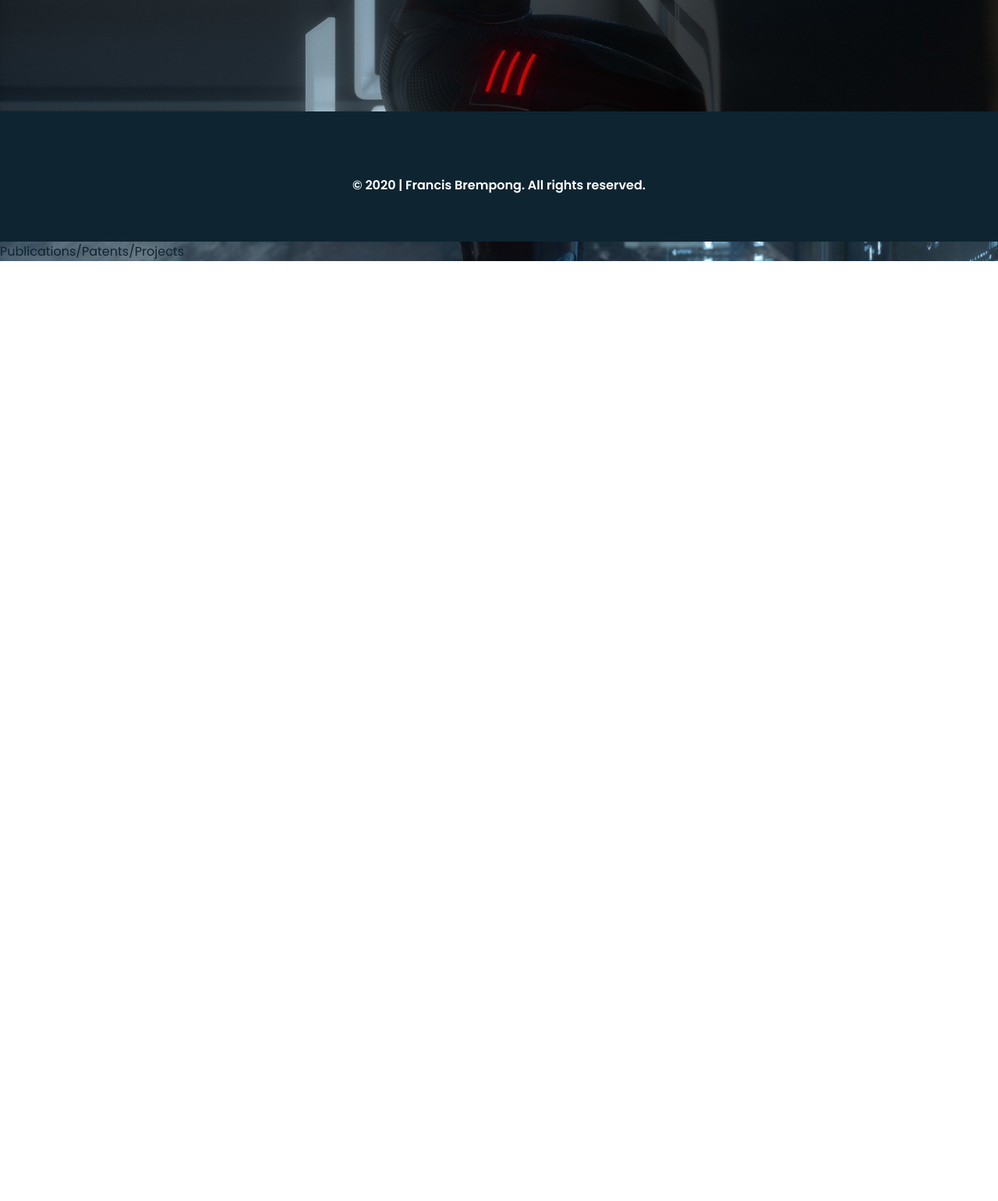
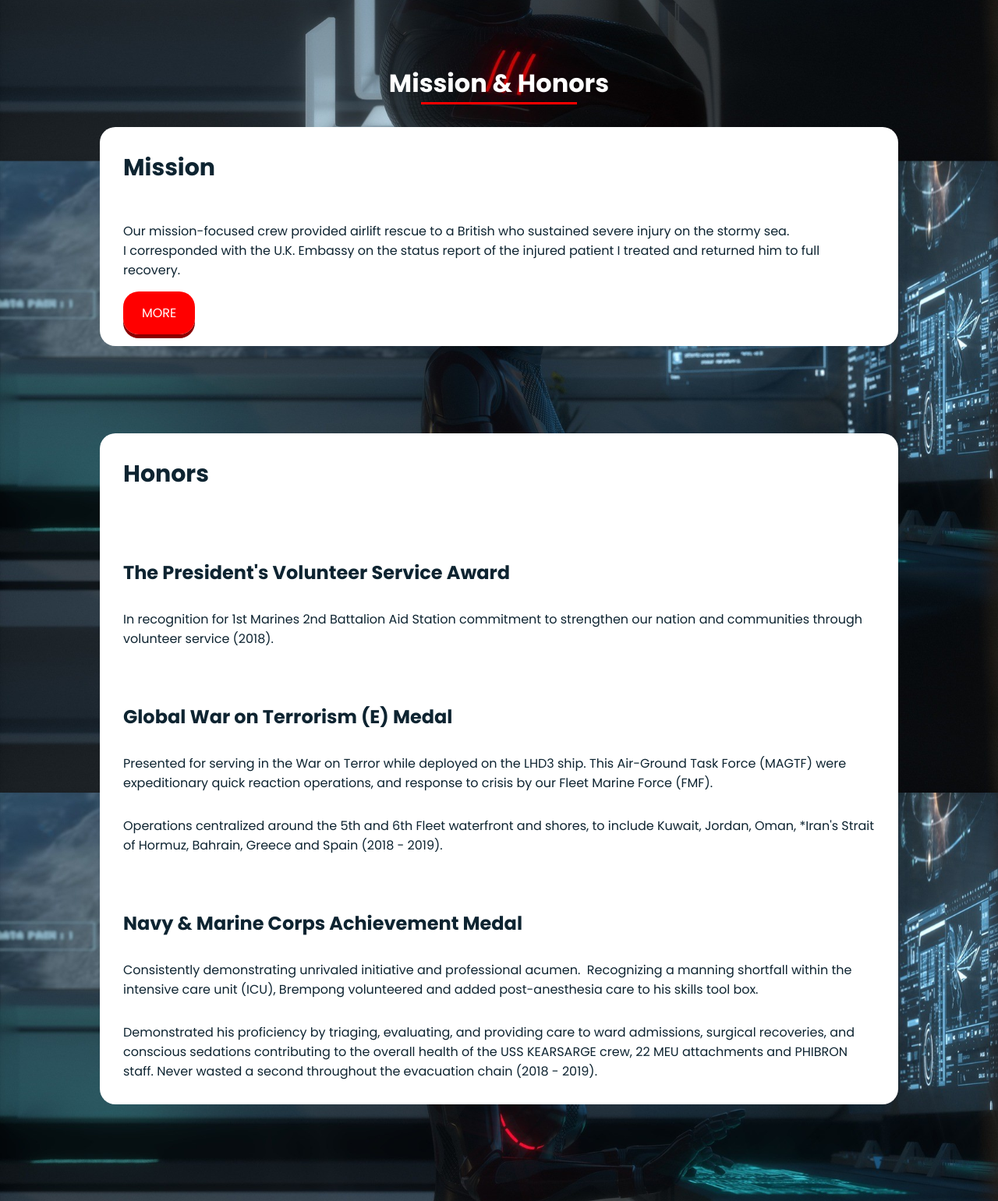
Before and after one commit to dylanbuchi/francis-portfolio, a plain HTML site: page templates/impact.html in a window 1280 px wide. Shown: the part 2225-3766 px from the top of the page at 78% size. Before the commit the page ends 2560 px from the top, so only its background shows below. Drawn offline with nearby package versions, Linux system fonts and the light colour scheme.

Commit message:
add impact page

```diff
--- a/templates/impact.html
+++ b/templates/impact.html
@@ -237,10 +237,10 @@
 
                                     <a
                                         class="snt-jude"
-                                        href="https://nsmq.com.gh/videos/"
+                                        href="https://medium.com/@click2ctrl/how-to-publish-an-ad-on-craigslist-in-two-stages-2cbfb59cea92"
                                         target="_blank"
                                     >
-                                        MORE</a
+                                        Link</a
                                     >
                                 </p>
                             </li>
@@ -250,14 +250,98 @@
 
                                     <a
                                         class="snt-jude"
-                                        href="https://nsmq.com.gh/videos/"
+                                        href="https://github.com/click2ctrl"
                                         target="_blank"
                                     >
-                                        MORE</a
+                                        Link</a
                                     >
                                 </p>
                             </li>
                         </ul>
+                    </div>
+                </div>
+            </section>
+
+            <section class="impact section" id="impact">
+                <h2 class="section-title-ex">Mission & Honors</h2>
+                <div class="hope-div bd-grid">
+                    <div class="title-hope">
+                        <h2 style="font-size: 30px" class="about__subtitle">
+                            Mission
+                        </h2>
+                    </div>
+                    <div class="title-hope">
+                        <p class="about__text">
+                            Our mission-focused crew provided airlift rescue to
+                            a British who sustained severe injury on the stormy
+                            sea. <br />I corresponded with the U.K. Embassy on
+                            the status report of the injured patient I treated
+                            and returned him to full recovery.
+                        </p>
+
+                        <p class="about__text">
+                            <a
+                                class="snt-jude"
+                                href="https://news.usni.org/2019/07/18/kearsarge-returns-to-norfolk-after-7-month-deployment"
+                                target="_blank"
+                            >
+                                MORE</a
+                            >
+                        </p>
+                    </div>
+                </div>
+            </section>
+            <section class="impact section" id="impact">
+                <div class="hope-div bd-grid">
+                    <div class="title-hope">
+                        <h2 style="font-size: 30px" class="about__subtitle">
+                            Honors
+                        </h2>
+                    </div>
+                    <div class="title-hope">
+                        <h1 style="padding-top: 40px" class="about__subtitle">
+                            The President's Volunteer Service Award
+                        </h1>
+                        <p class="about__text">
+                            In recognition for 1st Marines 2nd Battalion Aid
+                            Station commitment to strengthen our nation and
+                            communities through volunteer service (2018).
+                        </p>
+                        <h1 style="padding-top: 40px" class="about__subtitle">
+                            Global War on Terrorism (E) Medal
+                        </h1>
+                        <p class="about__text">
+                            Presented for serving in the War on Terror while
+                            deployed on the LHD3 ship. This Air-Ground Task
+                            Force (MAGTF) were expeditionary quick reaction
+                            operations, and response to crisis by our Fleet
+                            Marine Force (FMF).
+                        </p>
+                        <p class="about__text">
+                            Operations centralized around the 5th and 6th Fleet
+                            waterfront and shores, to include Kuwait, Jordan,
+                            Oman, *Iran's Strait of Hormuz, Bahrain, Greece and
+                            Spain (2018 - 2019).
+                        </p>
+                        <h1 style="padding-top: 40px" class="about__subtitle">
+                            Navy & Marine Corps Achievement Medal
+                        </h1>
+                        <p class="about__text">
+                            Consistently demonstrating unrivaled initiative and
+                            professional acumen.  Recognizing a manning
+                            shortfall within the intensive care unit (ICU),
+                            Brempong volunteered and added post-anesthesia care
+                            to his skills tool box.
+                        </p>
+                        <p class="about__text">
+                            Demonstrated his proficiency by triaging,
+                            evaluating, and providing care to ward admissions,
+                            surgical recoveries, and conscious sedations
+                            contributing to the overall health of the USS
+                            KEARSARGE crew, 22 MEU attachments and PHIBRON
+                            staff. Never wasted a second throughout the
+                            evacuation chain (2018 - 2019).
+                        </p>
                     </div>
                 </div>
             </section>
@@ -280,7 +364,6 @@
                 &#169; 2020 | Francis Brempong. All rights reserved.
             </p>
         </footer>
-        Publications/Patents/Projects
 
         <!--===== SCROLL REVEAL =====-->
         <script src="https://unpkg.com/scrollreveal"></script>
```
